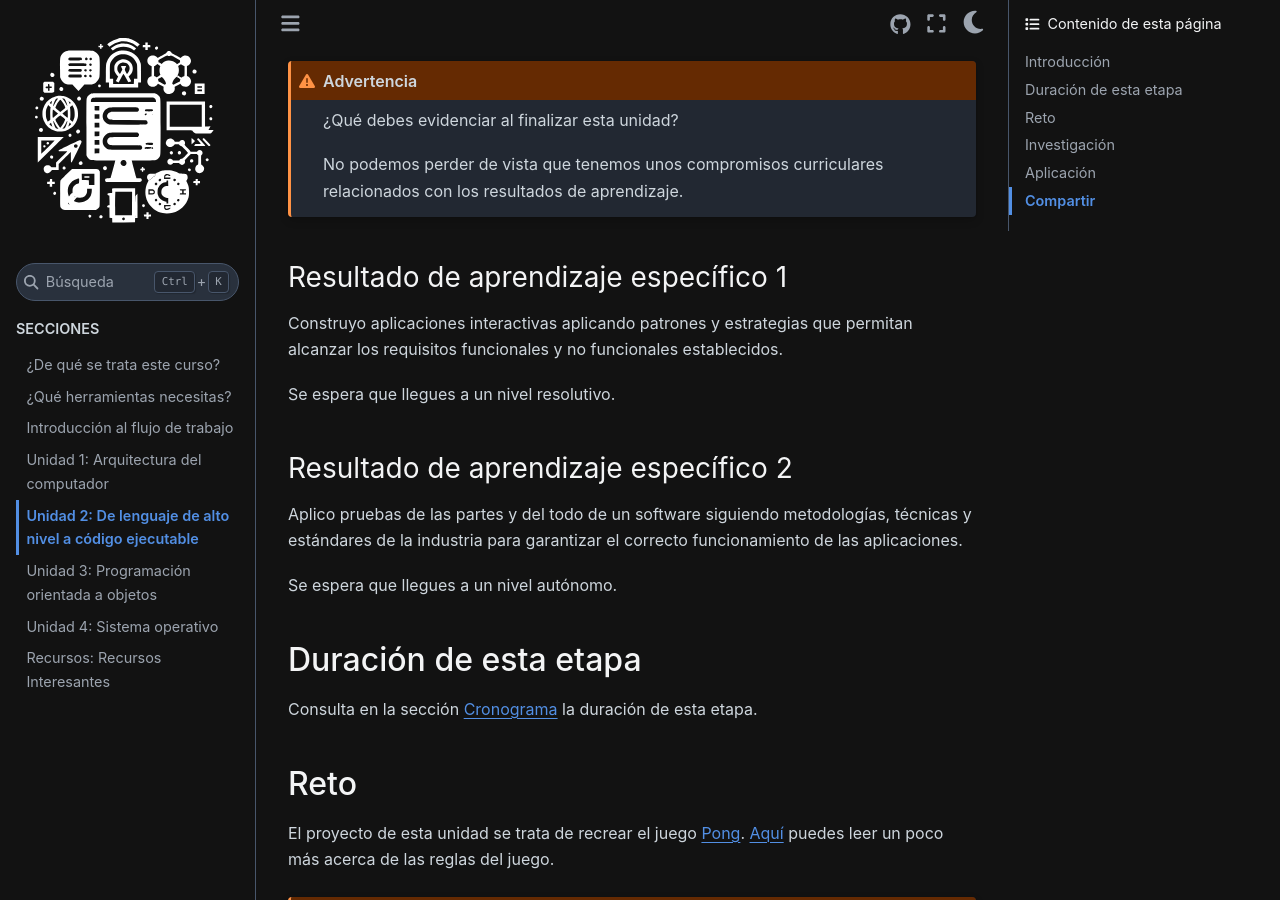
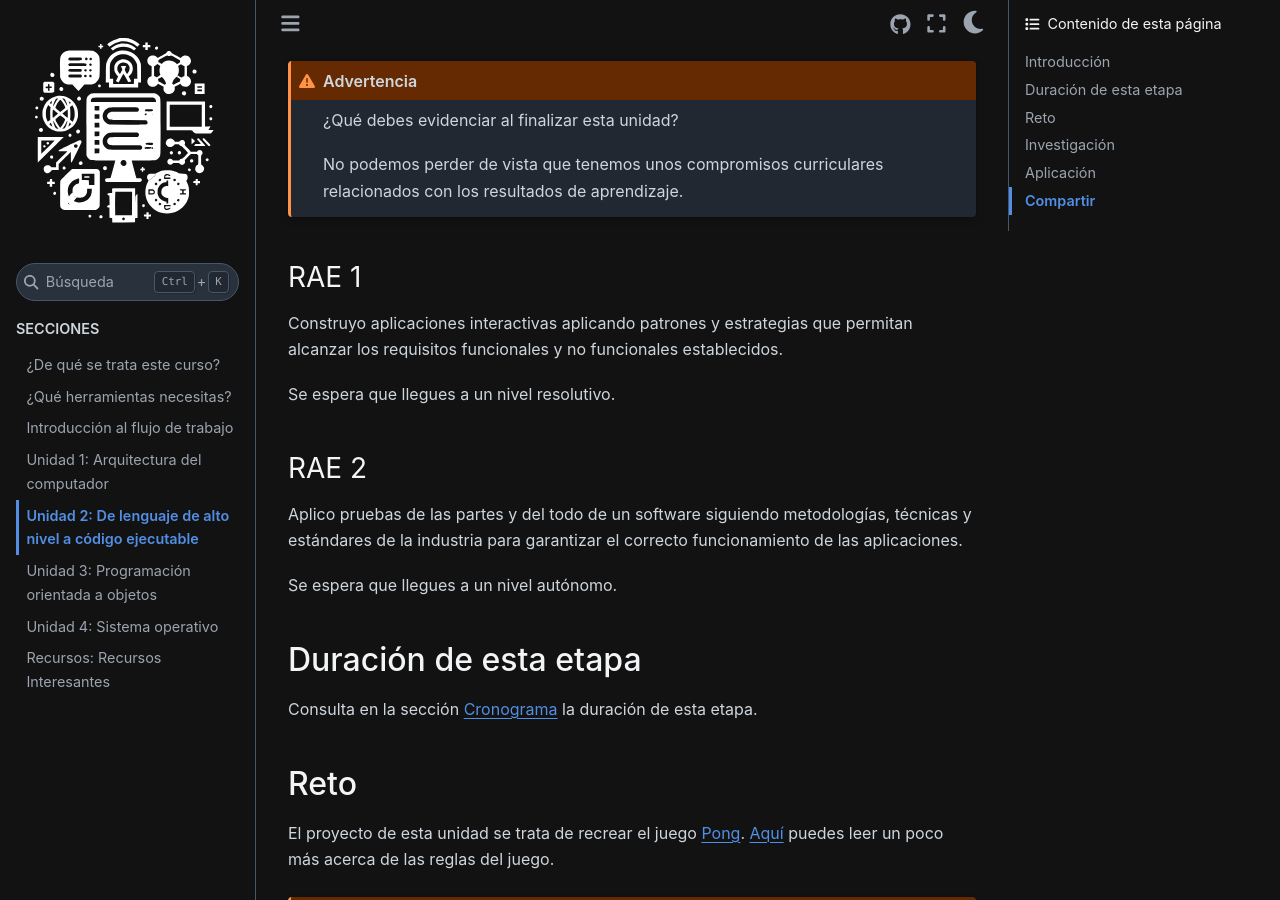
Before and after one commit to juanferfranco/SistemasComputacionales, a Sphinx documentation site: the page built from docs/_unidad2/unidad2.rst, in a window 1280 px wide and 900 px high, scrolled down 455 px. Built offline with Sphinx 7.4.7 and the Sphinx Book theme 1.1.4, drawn with Linux system fonts in a browser that asks for light colours.

Commit message:
Update unidad2.rst

```diff
--- a/docs/_unidad2/unidad2.rst
+++ b/docs/_unidad2/unidad2.rst
@@ -19,16 +19,16 @@ probar una aplicación interactiva.
     No podemos perder de vista que tenemos unos compromisos curriculares
     relacionados con los resultados de aprendizaje.
 
-Resultado de aprendizaje específico 1
-**************************************
+RAE 1
+*******
 
 Construyo aplicaciones interactivas aplicando patrones y estrategias que permitan alcanzar los
 requisitos funcionales y no funcionales establecidos.
 
 Se espera que llegues a un nivel resolutivo.
 
-Resultado de aprendizaje específico 2
-**************************************
+RAE 2
+*******
 
 Aplico pruebas de las partes y del todo de un software siguiendo metodologías, técnicas
 y estándares de la industria para garantizar el correcto funcionamiento de las aplicaciones.
```
